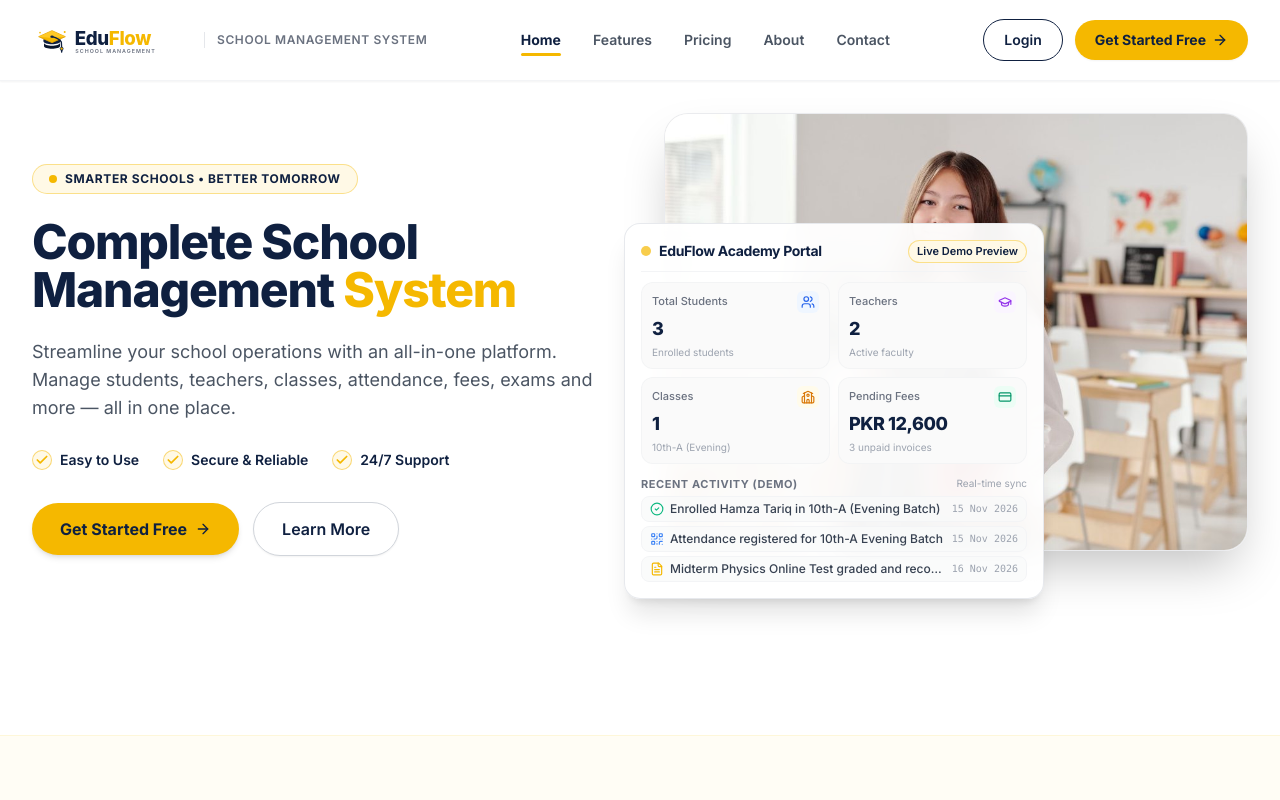
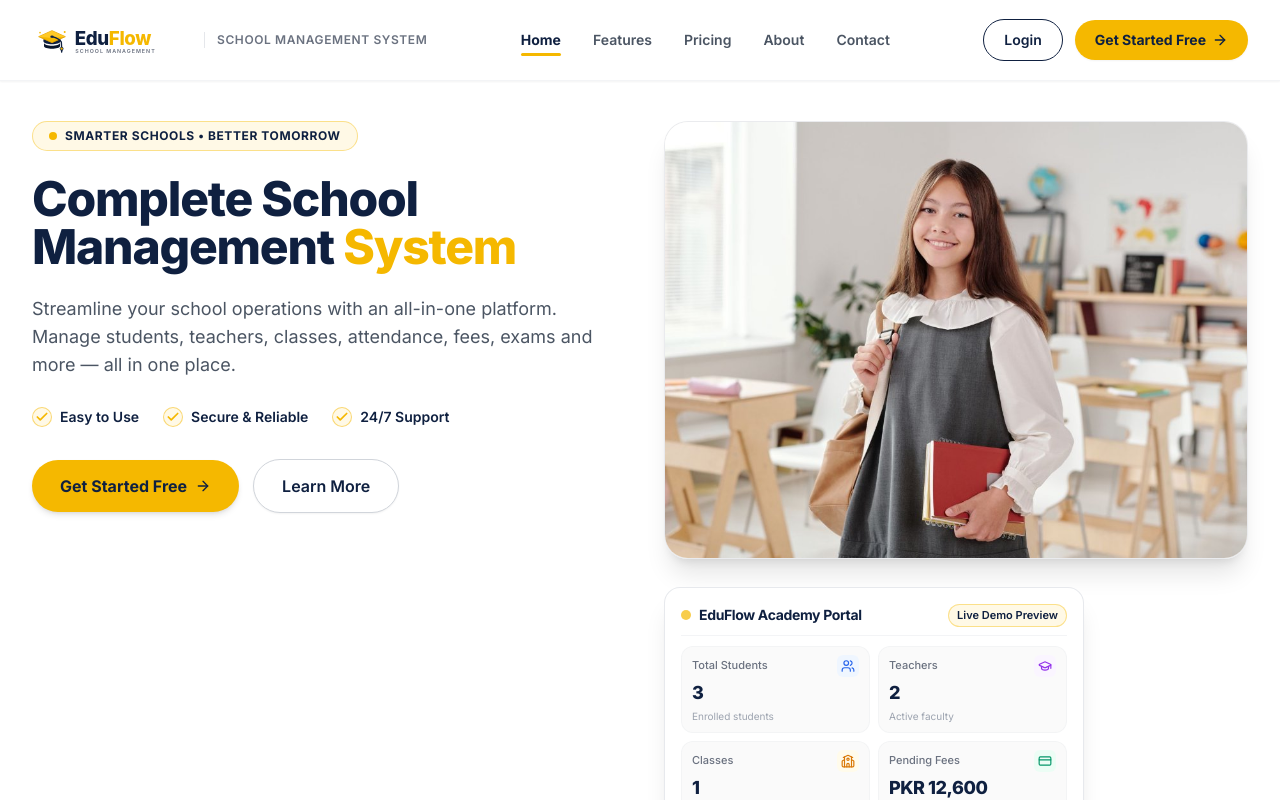
Before and after one commit to thealiraza2/EduFlow, a Next.js app: page / in a window 1280 px wide. Shown: the top 800 px of the page. Built offline with nearby package versions, Linux system fonts and the light colour scheme.

Commit message:
fix(marketing): stack hero image and portal card vertically with clear spacing and zero overlap

```diff
--- a/src/components/marketing/HeroSection.tsx
+++ b/src/components/marketing/HeroSection.tsx
@@ -7,13 +7,13 @@ export function HeroSection() {
   const checkmarks = ["Easy to Use", "Secure & Reliable", "24/7 Support"];
 
   return (
-    <section className="relative overflow-visible pt-6 pb-16 sm:pt-8 sm:pb-20 lg:pt-8 lg:pb-28 xl:pb-32 bg-white">
+    <section className="relative overflow-visible pt-6 pb-20 sm:pt-8 sm:pb-24 lg:pt-10 lg:pb-28 bg-white">
       {/* Background Decorative Accents */}
       <div className="absolute top-0 right-0 -z-10 w-96 h-96 bg-[#FFF9E6] rounded-full blur-3xl opacity-70" />
       <div className="absolute bottom-10 left-10 -z-10 w-80 h-80 bg-amber-50/50 rounded-full blur-2xl opacity-60" />
 
       <div className="max-w-7xl mx-auto px-4 sm:px-6 lg:px-8">
-        <div className="grid grid-cols-1 lg:grid-cols-12 gap-8 lg:gap-12 items-center">
+        <div className="grid grid-cols-1 lg:grid-cols-12 gap-8 lg:gap-12 items-start">
           {/* Left Column: Eyebrow, H1, Copy, Checkmarks, Buttons */}
           <div className="lg:col-span-6 space-y-5 sm:space-y-6">
             {/* Eyebrow */}
@@ -64,11 +64,10 @@ export function HeroSection() {
             </div>
           </div>
 
-          {/* Right Column: Hero student photo card + floating dashboard mockup */}
-          <div className="lg:col-span-6 relative pt-2 lg:pt-0 lg:mb-12 xl:mb-14">
-            <div className="relative max-w-lg mx-auto lg:max-w-none">
+          {/* Right Column: Pure vertical stack: hero image on top, portal card below (NO overlap) */}
+          <div className="lg:col-span-6 flex flex-col space-y-6 sm:space-y-7">
             {/* Fully Visible Student Photo Card (NO dark overlays) */}
-              <div className="relative rounded-2xl sm:rounded-3xl overflow-hidden shadow-2xl border border-gray-200/80 bg-[#FFF9E6]/30 aspect-[4/3] sm:aspect-[16/11] lg:aspect-[4/3] w-full">
+            <div className="relative rounded-2xl sm:rounded-3xl overflow-hidden shadow-xl border border-gray-200/80 bg-[#FFF9E6]/30 aspect-[4/3] sm:aspect-[16/11] lg:aspect-[4/3] w-full">
               <Image
                 src="/images/hero-student.jpg"
                 alt="Smiling schoolgirl in uniform holding books in bright classroom"
@@ -80,12 +79,9 @@ export function HeroSection() {
               />
             </div>
 
-              {/* Real JSX Dashboard Mockup:
-                  - On mobile/tablet (< lg): stacks cleanly below the photo with natural flow & no overlap
-                  - On desktop (lg+): floats gracefully at the bottom-left corner with generous clearance */}
-              <div className="mt-5 sm:mt-6 lg:mt-0 lg:absolute lg:-bottom-10 xl:-bottom-12 lg:-left-6 xl:-left-10 lg:w-[88%] xl:w-[85%] max-w-md z-20">
+            {/* Real JSX Dashboard Mockup: Clean vertical stack below image */}
+            <div className="w-full">
               <DashboardPreview />
-              </div>
             </div>
           </div>
         </div>
```
Lines whose indentation alone changed are shown as unchanged.
